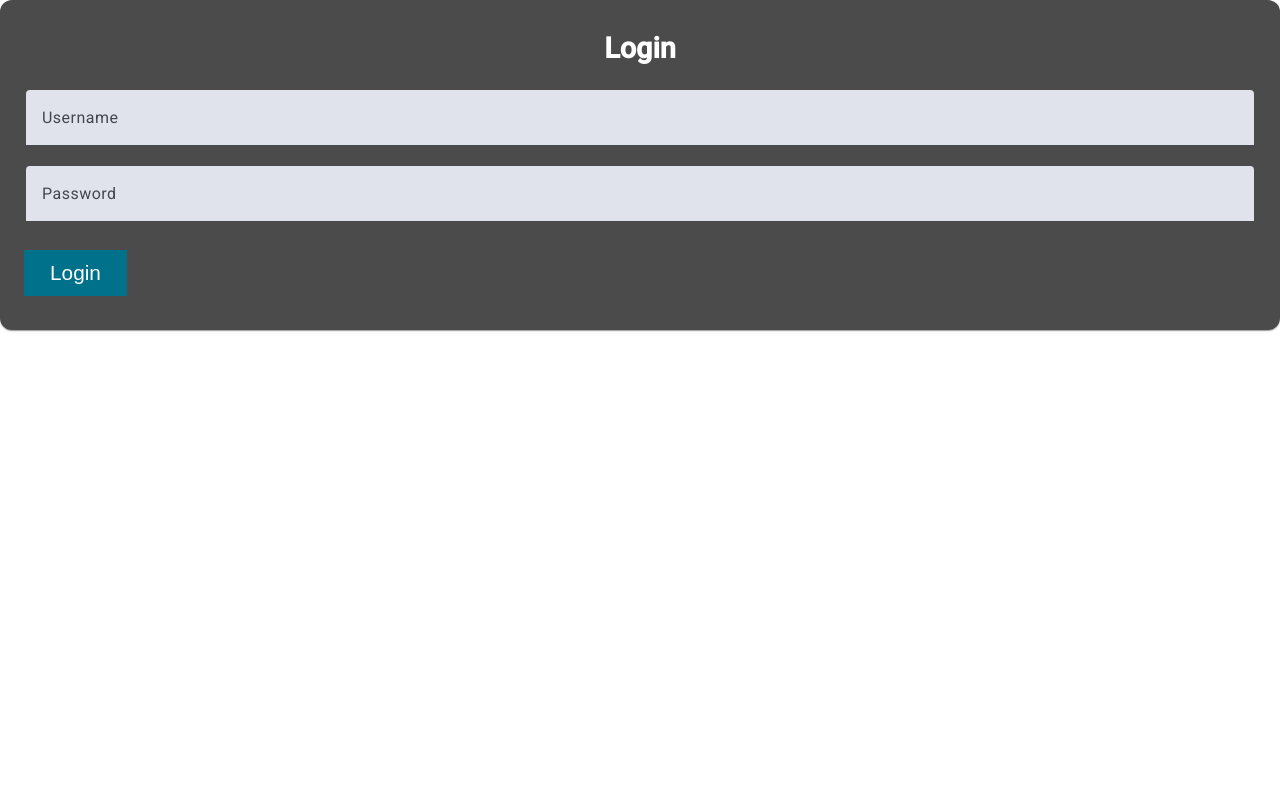
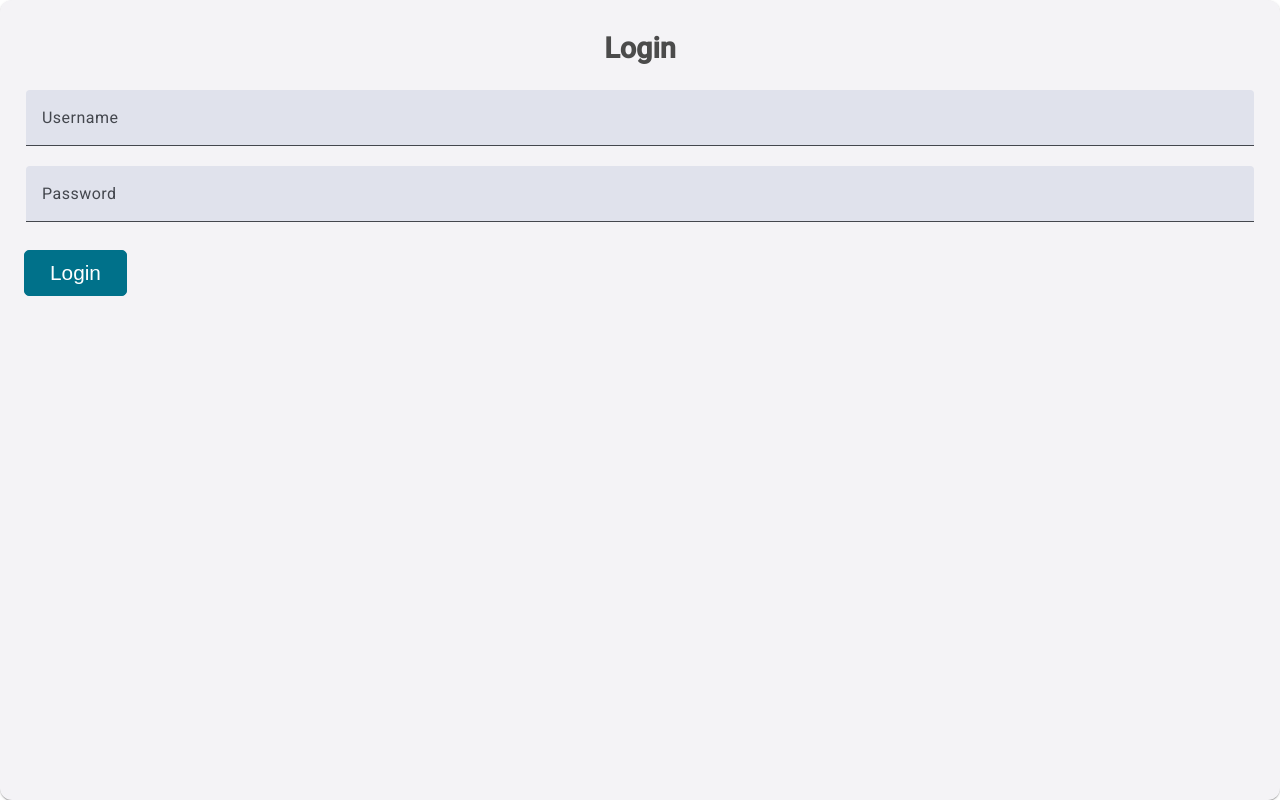
Before and after one commit to NodEm9/myFlix-angular-clients, an Angular app: page /login in a window 1280 px wide. Built offline with nearby package versions, Linux system fonts and the light colour scheme.

Commit message:
Change date render format from custom function to use date pipe

```diff
--- a/src/app/user-login-form/user-login-form.component.scss
+++ b/src/app/user-login-form/user-login-form.component.scss
@@ -5,14 +5,15 @@ $tertiary-color: #4b4b4b;
 .mat-card {
   margin: 0 auto;
   width: 100%;
-  background: $tertiary-color;
-  color: $secondary-color;
+  height: 100%;
+  // background: $tertiary-colo;
+  color: $tertiary-color;
 
   .mat-card-header {
     justify-content: center;
     align-items: center;
     .mat-card-title {
-      color: $secondary-color;
+      color: $tertiary-color;
       font-size: calc(1em + 1vw);
       font-weight: bold;
       text-align: center;
@@ -41,6 +42,7 @@ $tertiary-color: #4b4b4b;
           border: 1px solid $primary-color;
           font-size: calc(0.5em + 1vw);
           transition: opacity ease-in-out 0.3s;
+          border-radius: 5px;
           cursor: pointer;
           color: $secondary-color;
         }
--- a/src/app/welcome-page/welcome-page.component.scss
+++ b/src/app/welcome-page/welcome-page.component.scss
@@ -39,14 +39,20 @@ $shadow-color: rgba(0, 0, 0, 0.1);
   }
 
   .login {
-    background: $tertiary-color;
+    background: $secondary-color;
+    color: $tertiary-color;
   }
 
   .signup {
     background: $primary-color;
   }
 
-  .buttons:hover {
+  .login:hover {
+    opacity: 0.9;
+    color: $primary-color;
+    cursor: pointer;
+  }
+  .signup:hover {
     opacity: 0.8;
     color: $secondary-color;
     cursor: pointer;
```
Also changed, not shown: 37 other files (tests, documents, lock files or other folders).
